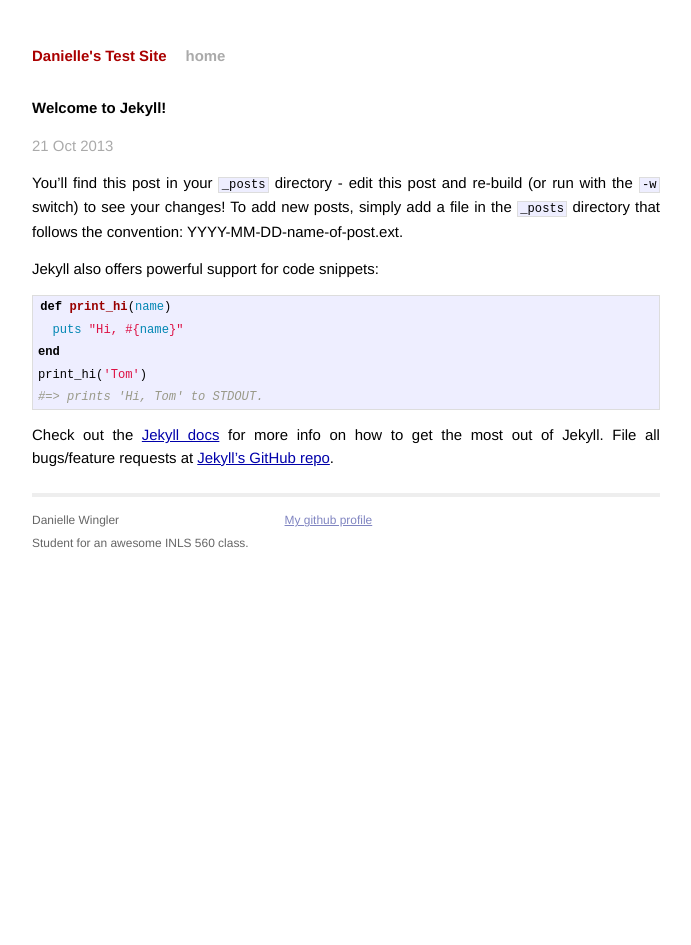
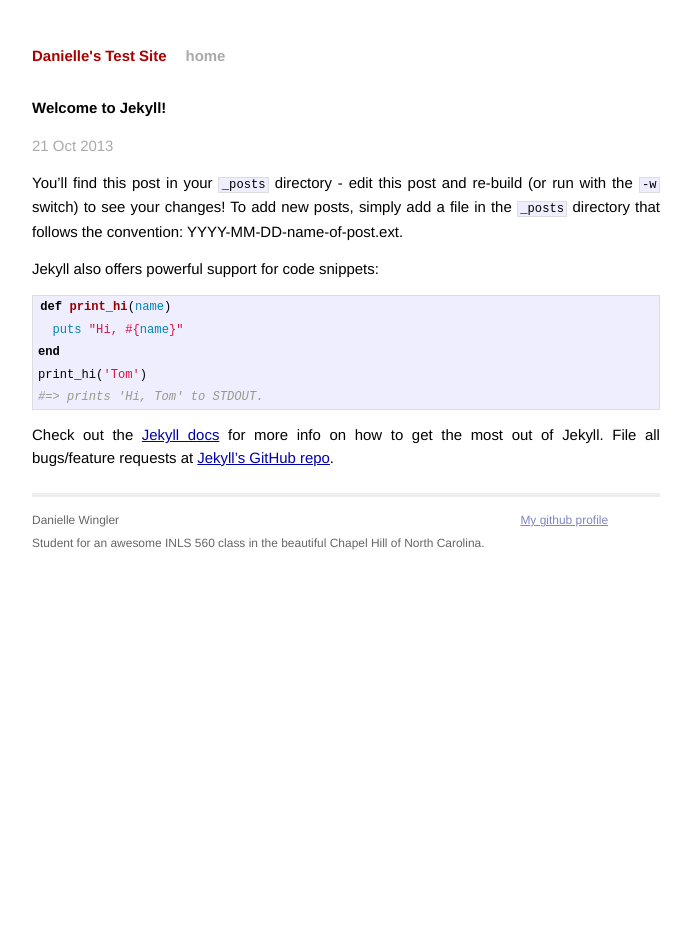
Before and after one commit to DanielleWingler/mysite, a Jekyll site: the page built from _posts/2013-10-21-welcome-to-jekyll.markdown, in a window 1280 px wide. Shown: the whole page, without its empty margins (294-985 px from the left). Built offline with Jekyll 4.4.1, drawn with Linux system fonts in a browser that asks for light colours; Markdown is read by kramdown in place of the engine named in the settings.

Commit message:
Another update for the default html page

```diff
--- a/_layouts/default.html
+++ b/_layouts/default.html
@@ -27,7 +27,7 @@
             <div class="contact">
               <p>
                 Danielle Wingler<br />
-                Student for an awesome INLS 560 class.<br />
+                Student for an awesome INLS 560 class in the beautiful Chapel Hill of North Carolina.<br />
               </p>
             </div>
             <div class="contact">
```
